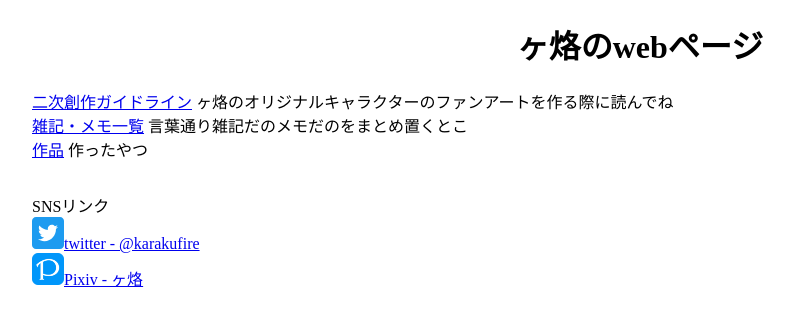
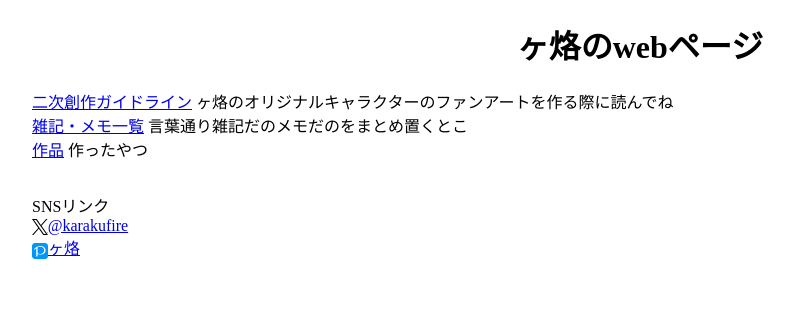
Before and after one commit to karakufire/karakufire.github.io, a plain HTML site: page index.html in a window 1280 px wide. Shown: the whole page, without its empty margins (0-794 px from the left). Drawn offline with Linux system fonts and the light colour scheme.

Commit message:
update index.html
 - change twitter logo into x logo

```diff
--- a/assets/css/index.css
+++ b/assets/css/index.css
@@ -1,4 +1,12 @@
+div.sns-link {
+    font-size: 1em;
+}
+
 img.icon {
-    max-width: 1em;
-    min-width: 32px;
+    max-height: 1em;
+    vertical-align: middle;
 }
+
+img.icon-twitter {
+    filter: brightness(0);
+}
--- a/index.html
+++ b/index.html
@@ -30,14 +30,14 @@
     </section>
     <section>
       <div>SNSリンク</div>
-      <div>
+      <div class="sns-link sns-link-twitter">
         <a href="https://twitter.com/karakufire">
-          <img src="assets/images/index/social-twitter.svg" class="icon icon-twitter">twitter - @karakufire
+          <img src="assets/images/index/social-x.svg" class="icon icon-twitter">@karakufire
         </a>
       </div>
-      <div>
+      <div class="sns-link sns-link-pixiv">
         <a href="https://www.pixiv.net/users/921024">
-          <img src="assets/images/index/social-pixiv.png" class="icon icon-pixiv">Pixiv - ヶ烙
+          <img src="assets/images/index/social-pixiv.png" class="icon icon-pixiv">ヶ烙
         </a>
       </div>
     </section>
```
Also changed, not shown: assets/images/index/social-twitter.svg (deleted), assets/images/index/social-x.svg (added).
